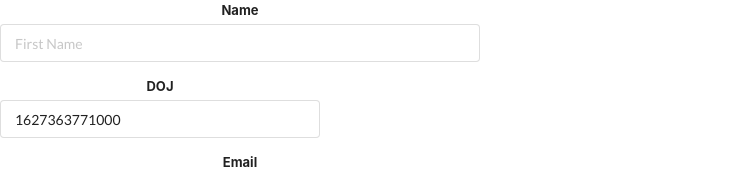
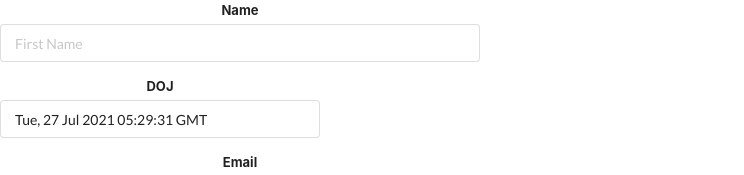
Before and after one commit to yesbirs56/crud-assesment-front, a React (Create React App) app: page /employee-form in a window 1280 px wide. Shown: the top 175 px of the page, without its empty margins (0-744 px from the left). Built offline with nearby package versions, Linux system fonts and the light colour scheme; no server answers.

Commit message:
Add Rank col in table

```diff
--- a/src/components/EmployeeForm.jsx
+++ b/src/components/EmployeeForm.jsx
@@ -4,7 +4,7 @@ import backApi from "../api/backApi";
 const EmployeeForm = (props) => {
   const history = useHistory();
   const [name, setName] = useState("");
-  const [doj, setDoj] = useState(Date.now());
+  const [doj, setDoj] = useState(new Date().toUTCString());
   const [email, setEmail] = useState("");
   const [mobile, setMobile] = useState("");
   const [address, setAddress] = useState("");
```
